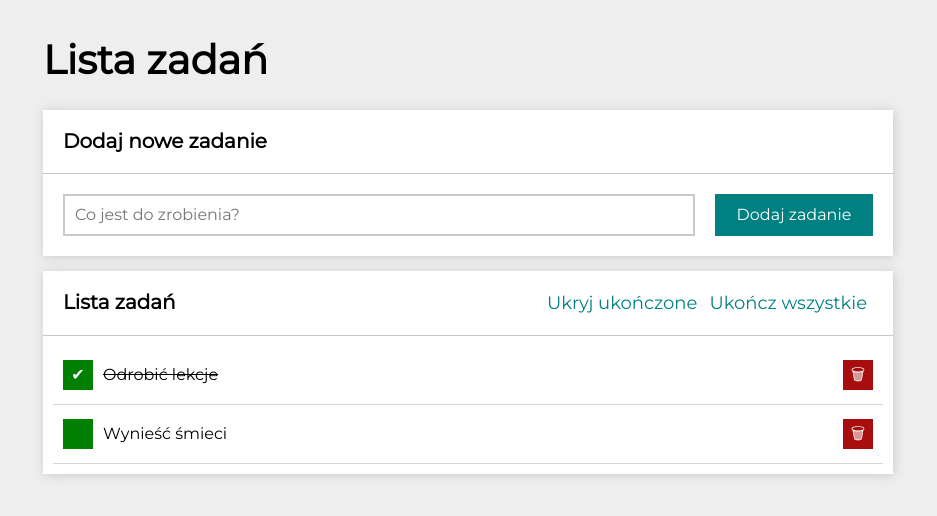
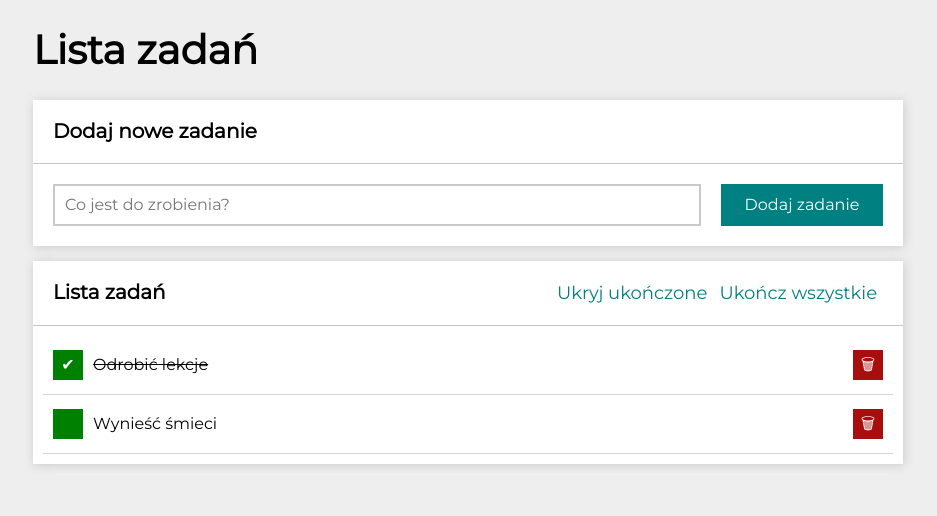
Before and after one commit to Forsttt/todo-list-react, a React (Create React App) app: page / in a window 1280 px wide. Shown: the top 516 px of the page, without its empty margins (172-1109 px from the left). Built offline with nearby package versions, Linux system fonts and the light colour scheme.

Commit message:
Deleted padding from body

```diff
--- a/src/index.css
+++ b/src/index.css
@@ -10,7 +10,6 @@ body {
   margin: auto;
   max-width: 900px;
   width: 100%;
-  padding: 10px;
   background-color: #eee;
   font-family: 'Montserrat', sans-serif;
   word-break: break-word;
```
